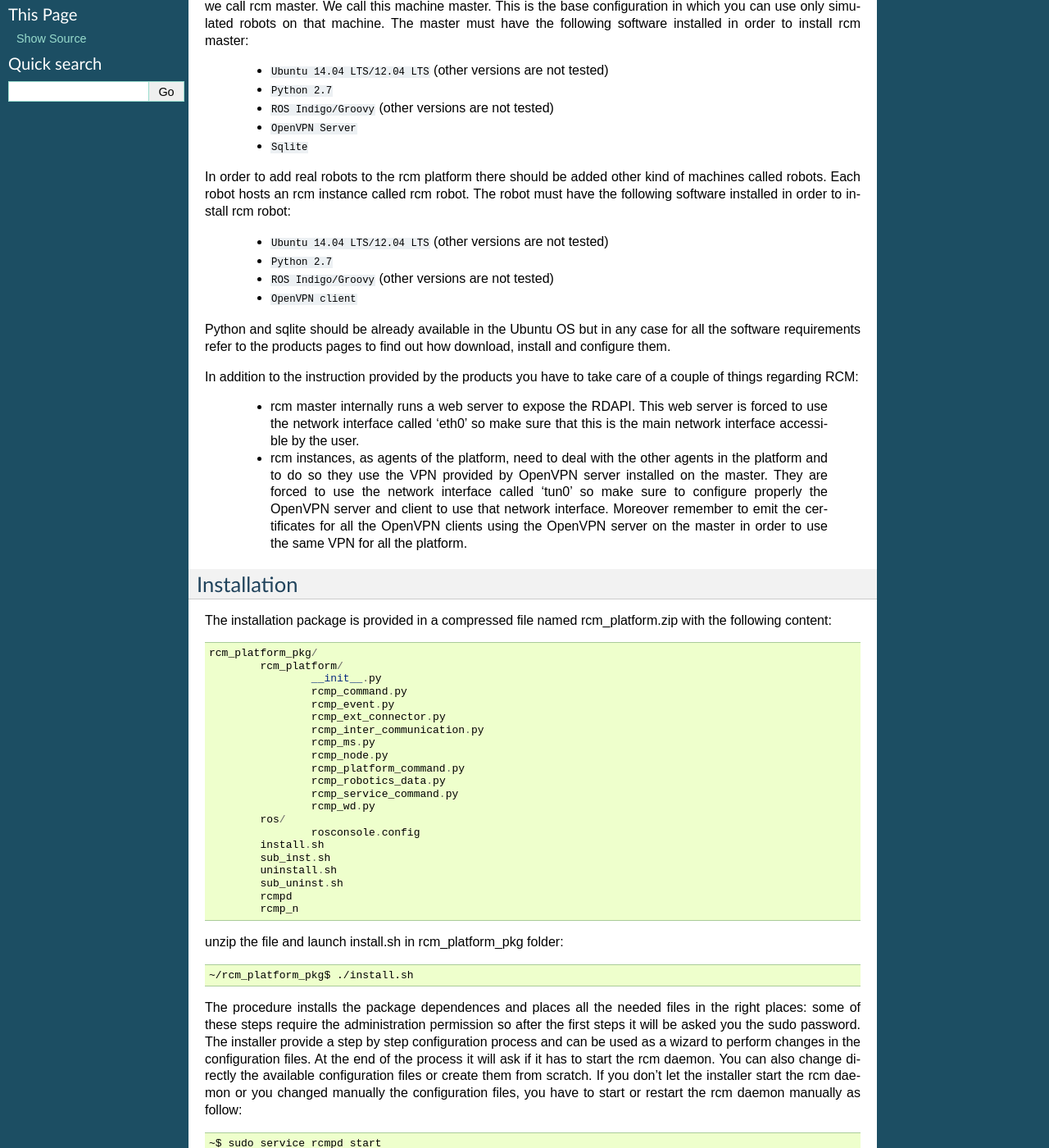
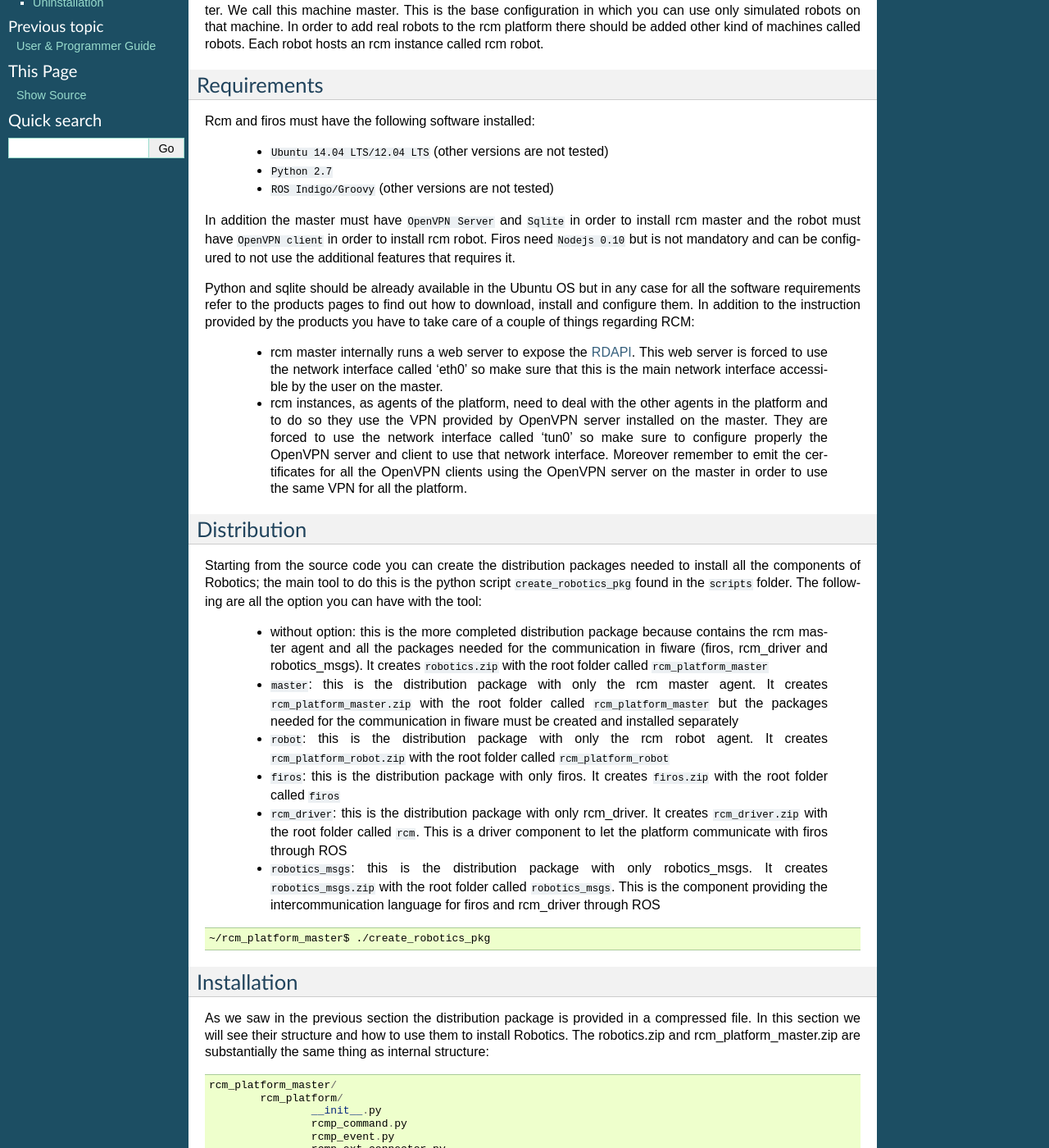
Before and after one commit to FIWARE-RoboticsGE/Robotics, a Sphinx documentation site: the page built from docs/i_and_a_guide.rst, in a window 1280 px wide and 1400 px high, scrolled down 271 px. Shown: the whole window at 82% size. Built offline with Sphinx 7.4.7, drawn with Linux system fonts in a browser that asks for light colours; pages that are not in the unit, such as notebooks, are missing from menus; some of the changed text lies outside the part shown.

Commit message:
updated version of common documentation and installation scripts

```diff
--- a/docs/i_and_a_guide.rst
+++ b/docs/i_and_a_guide.rst
@@ -3,24 +3,31 @@
 ===================================
 
 This guide tries to define the procedure to install and configure
-RCM. The most important thing to understand before beginning is
-that this is a distribute platform so for each device involved in
-the platform must be installed RCM that should be seen as an agent
-of the more complex architecture of the platform. From now on we
+Robotics. Robotics is composed by two components:
+
+	- ``RCM`` (Robot Clone Manager) the distributed platform which
+	  manages robots
+
+	- ``Firos`` the bridge which connects robots to the FIWARE world
+
+It is important to remember that installing RCM means install an
+agent on each device involved in the platform. From now on we
 call the platform rcm platform and the single agent on a device
 rcm instance.
+There should be at least one kind of machine involved in the
+rcm platform, a server who hosts the rcm instance we call
+rcm master. We call this machine master.
+This is the base configuration in which you can use only
+simulated robots on that machine.
+In order to add real robots to the rcm platform there should be
+added other kind of machines called robots. Each robot hosts an
+rcm instance called rcm robot.
 
 ------------
 Requirements
 ------------
 
-There should be at least one kind of machine involved in the
-rcm platform, a server who hosts the rcm instance we call
-rcm master. We call this machine master.
-This is the base configuration in which you can use only
-simulated robots on that machine.
-The master must have the following software installed in order
-to install rcm master:
+Rcm and firos must have the following software installed:
 
 	- ``Ubuntu 14.04 LTS/12.04 LTS`` (other versions are not tested)
 
@@ -28,36 +35,24 @@
 
 	- ``ROS Indigo/Groovy`` (other versions are not tested)
 
-	- ``OpenVPN Server``
-
-	- ``Sqlite``
-
-In order to add real robots to the rcm platform there should be
-added other kind of machines called robots. Each robot hosts an
-rcm instance called rcm robot.
-The robot must have the following software installed in order
-to install rcm robot:
-
-	- ``Ubuntu 14.04 LTS/12.04 LTS`` (other versions are not tested)
-
-	- ``Python 2.7``
-
-	- ``ROS Indigo/Groovy`` (other versions are not tested)
-
-	- ``OpenVPN client``
+In addition the master must have ``OpenVPN Server`` and
+``Sqlite`` in order to install rcm master and the robot must
+have ``OpenVPN client`` in order to install rcm robot.
+Firos need ``Nodejs 0.10`` but is not mandatory and can be
+configured to not use the additional features that requires it.
 
 Python and sqlite should be already available in the Ubuntu OS
 but in any case for all the software requirements refer to the
-products pages to find out how download, install and configure
+products pages to find out how to download, install and configure
 them.
-
 In addition to the instruction provided by the products you
 have to take care of a couple of things regarding RCM:
 
 	- rcm master internally runs a web server to expose the
-	  RDAPI. This web server is forced to use the network
-	  interface called 'eth0' so make sure that this is the
-	  main network interface accessible by the user.
+	  `RDAPI <http://docs.rdapi.apiary.io/>`_.
+	  This web server is forced to use the network interface
+	  called 'eth0' so make sure that this is the main network
+	  interface accessible by the user on the master.
 
 	- rcm instances, as agents of the platform, need to deal
 	  with the other agents in the platform and to do so they
@@ -70,15 +65,63 @@
 	  in order to use the same VPN for all the platform.
 
 ------------
+Distribution
+------------
+
+Starting from the source code you can create the distribution
+packages needed to install all the components of Robotics; the
+main tool to do this is the python script ``create_robotics_pkg``
+found in the ``scripts`` folder.
+The following are all the option you can have with the tool:
+
+	- without option: this is the more completed distribution
+	  package because contains the rcm master agent and all the
+	  packages needed for the communication in fiware (firos,
+	  rcm_driver and robotics_msgs). It creates ``robotics.zip``
+	  with the root folder called ``rcm_platform_master``
+
+	- ``master``: this is the distribution package with only the
+	  rcm master agent. It creates ``rcm_platform_master.zip``
+	  with the root folder called ``rcm_platform_master`` but the
+	  packages needed for the communication in fiware must be
+	  created and installed separately
+
+	- ``robot``: this is the distribution package with only the
+	  rcm robot agent. It creates ``rcm_platform_robot.zip`` with
+	  the root folder called ``rcm_platform_robot``
+
+	- ``firos``: this is the distribution package with only firos.
+	  It creates ``firos.zip`` with the root folder called ``firos``
+
+	- ``rcm_driver``: this is the distribution package with only
+	  rcm_driver. It creates ``rcm_driver.zip`` with the root folder
+	  called ``rcm``. This is a driver component to let the platform
+	  communicate with firos through ROS
+
+	- ``robotics_msgs``: this is the distribution package with only
+	  robotics_msgs. It creates ``robotics_msgs.zip`` with the root
+	  folder called ``robotics_msgs``. This is the component providing
+	  the intercommunication language for firos and rcm_driver
+	  through ROS
+
+::
+
+	~/rcm_platform_master$ ./create_robotics_pkg
+
+
+------------
 Installation
 ------------
 
-The installation package is provided in a compressed file
-named rcm_platform.zip with the following content:
+As we saw in the previous section the distribution package is
+provided in a compressed file. In this section we will see their
+structure and how to use them to install Robotics.
+The robotics.zip and rcm_platform_master.zip are substantially
+the same thing as internal structure:
 
 ::
 
-	rcm_platform_pkg/
+	rcm_platform_master/
 		rcm_platform/
 			__init__.py
 			rcmp_command.py
@@ -100,26 +143,118 @@
 		rcmpd
 		rcmp_n
 
-unzip the file and launch install.sh in rcm_platform_pkg
-folder:
+The only difference between the two packages is that the robotics.zip
+in the root folder has firos.zip, rcm_driver.zip, and  robotics_msgs.zip
+too. These are the distribution packages of the other components used
+to complete the Robotics and are embedded into the main package.
+
+The rcm_platform_robot.zip shares the same structure of the previous two
+but loses the two python modules related to the web server and the
+database that are only available in the rcm master agent:
 
 ::
 
-	~/rcm_platform_pkg$ ./install.sh
+	rcm_platform_robot/
+		rcm_platform/
+			__init__.py
+			rcmp_command.py
+			rcmp_event.py
+			rcmp_inter_communication.py
+			rcmp_ms.py
+			rcmp_node.py
+			rcmp_platform_command.py
+			rcmp_service_command.py
+			rcmp_wd.py
+		ros/
+			rosconsole.config
+		install.sh
+		sub_inst.sh
+		uninstall.sh
+		sub_uninst.sh
+		rcmpd
+		rcmp_n
 
-The procedure installs the package dependences and places all the
-needed files in the right places: some of these steps require
-the administration permission so after the first steps it will
-be asked you the sudo password.
-The installer provide a step by step configuration process
-and can be used as a wizard to perform changes in the
-configuration files. At the end of the process it will ask
-if it has to start the rcm daemon. You can also change
-directly the available configuration files or create them
+The other three packages shares the same structure of typical ROS
+nodes implemented in python with the root folder named with the
+package name used in ROS environment and the main python entry point
+named with what is the type of the node in ROS context. Usually the
+entry point and all the python modules goes in the scripts folder;
+configuration files are managed internally by the node so the provider
+decides where put them. Special folders containing the syntax of messages
+exchanged by the nodes are in srv or msg depending on the type of
+messages that can be exchanged (more detailed and clear explanation
+can be found on `ROS documentation <http://wiki.ros.org/>`_).
+
+Firos:
+
+::
+
+	firos/
+		config/
+		scripts/
+			include/
+				...
+			core.py
+			...
+		CMakeLists.txt
+		License.txt
+		package.xml
+		README.md
+
+rcm_driver:
+
+::
+
+	rcm/
+		scripts/
+			rcm_driver.py
+		CMakeLists.txt
+		LICENSE.txt
+		package.xml
+		README.md
+
+robotics_msgs:
+
+::
+
+	robotics_msgs/
+		msg/
+			CB_Event.msg
+			Robot_Event.msg
+		srv/
+			FIROS_info.srv
+		CMakeLists.txt
+		LICENSE.txt
+		package.xml
+		README.md
+
+The rcm agents packages contain the scripts for installing and uninstalling
+all the packages: this is due because during the installation process the
+scripts create the folder used by RCM to manage the ROS nodes and so all the
+other components of Robotics. In any case you can install all the other
+components manually simply extracting the content of the distribution
+packages into ``rcmp_ws/src`` folder (this folder is already available only
+if you have already installed the rcm platform part).
+
+For what concern the installation of robotics.zip, rcm_platform_master.zip
+or rcm_platform_robot.zip you have to extract the content of the selected
+component and run the install.sh found under the root folder:
+
+::
+
+	~/rcm_platform_master$ ./install.sh
+
+The procedure installs the package dependences and places all the needed
+files in the right places: some of these steps require the administration
+permission so after the first steps it will be asked you the sudo password.
+The installer provides a step by step configuration process and can be
+used as a wizard to perform changes in the RCM configuration files. At the
+end of the process it will ask if it has to start the rcm daemon. You can
+also change directly the available configuration files or create them
 from scratch.
-If you don't let the installer start the rcm daemon or you
-changed manually the configuration files, you have to start
-or restart the rcm daemon manually as follow:
+If you don't let the installer start the rcm daemon or you have manually
+changed the configuration files, you have to start or restart the rcm
+daemon as follow:
 
 ::
 
@@ -136,36 +271,40 @@
 Package dependences
 ===================
 
-RCM has two main dependences that are automatically installed
-using apt-get tool during the installation:
+RCM has two main dependences that are automatically installed using apt-get
+tool during the installation:
 
-	- ``python-netifaces`` for the access of the network interfaces
-	  (tun0, eth0)
+	- ``python-netifaces`` for the access of the network interfaces (tun0, eth0)
 
 	- ``python-twisted`` to implement the web service
+
+python-twisted is used as web server to provide the web services needed
+to implement the `RDAPI <http://docs.rdapi.apiary.io/>`_ available only
+through the rcm master so this package will be installed and used only
+in that rcm instance.
 
 Installation files
 ==================
 
 As said before, the installer places all the needed files in the
-installation package in the right place and creates all the needed
-folders; in this section we will list all the files and folders
-arranged by the installation process and will give a brief
-explanation for each of them.
+installation package in the right places and creates all the needed
+folders; in this section we will list all the files and folders arranged
+by the installation process and will give a brief explanation for each
+of them.
 
-	- ``~/rcmp_ws/`` this folder is created in the installer home
-	  and is used by the platform as default workspace for ROS
-	  custom nodes and launchers
+	- ``~/rcmp_ws/`` this folder is created in the installer's home
+	  and is used by the platform as default workspace for ROS custom
+	  nodes and launchers. All the packages of the components of
+	  Robotics that are not rcm platform agents will be put in this
+	  folder under ``src`` sub folder
 
-	- ``/usr/local/bin/rcmp_n`` is the rcm instance start point,
-	  the agent itself, that is started as daemon through rcmpd:
-	  it uses the python modules in the python package rcm_platform
-	  to do its work
+	- ``/usr/local/bin/rcmp_n`` is the rcm instance start point, the
+	  agent itself, that is started as daemon through rcmpd: it uses the
+	  python modules in the python package ``rcm_platform`` to do its work
 
-	- ``/usr/local/lib/python2.7/dist-packages/rcm_platform/`` is
-	  the core python package that implements all the feature of
-	  RCM and contains all the python modules. The content will
-	  be the following:
+	- ``/usr/local/lib/python2.7/dist-packages/rcm_platform/`` is the
+	  core python package that implements all the feature of RCM and
+	  contains all the python modules. The content will be the following:
 
 	  ::
 
@@ -181,64 +320,60 @@
 		rcmp_service_command.py
 		rcmp_wd.py
 
-	- ``/opt/rcm-platform/`` this folder is created in the
-	  opt folder and is the base directory for the application;
-	  it contains the configuration files, the robotics data,
-	  the logs and the ROS logging configuration file. Remember
-	  that init.cfg is only available in robots while .init.cfg
-	  and robotics data are available only in the master
+	  In case of rcm robot rcmp_ext_connector.py and rcmp_robotics_data.py
+	  are not available because they are used only by rcm master
 
-	- ``/etc/init.d/rcmpd`` is the script used to keep the rcm
-	  instance as a daemon in the system where is installed; the
-	  installer uses update-rc.d tool to insert into the system
-	  init structure so that the daemon will be run at start time
+	- ``/opt/rcm-platform/`` this folder is created in the opt folder
+	  and is the base directory for the agent; it contains the configuration
+	  files, the robotics data, the logs and the ROS logging configuration
+	  file. Remember that init.cfg is only available in robots while
+	  .init.cfg and robotics data are available only in the master
+
+	- ``/etc/init.d/rcmpd`` is the script used to keep the rcm instance as
+	  a daemon in the system where is installed; the installer uses
+	  update-rc.d tool to insert into the system init structure so that the
+	  daemon will be run at start time
 
 -------------
 Configuration
 -------------
 
-The configuration process prompts questions to the user,
-proposes available responses within brackets in case of
-selection queries and shows a default response within square
-brackets (used in case the user presses only Enter key):
+The configuration process prompts questions to the user, proposes available
+responses within brackets in case of selection queries and shows a default
+response within square brackets (used in case the user presses only Enter key):
 
 ::
 
-	~/rcm_platform_pkg$ ./install
-	Is this RCM platform node the master ([Y]es/no)?
+	~/rcm_platform_master$ ./install
+	The workspace rcmp_ws already exists: do you wanna replace it ([Y]es/no)?
 
-As said before we have two kind of agents in the platform so
-this question provide the selection between an rcm master
-agent that should be installed on the master and an rcm robot
-agent that should be installed on the robots.
-Rcm master doesn't have the standard configuration file
-init.cfg but uses an hidden file .init.cfg that looks the
-same but with only the list of the ports opened for inbound
-communication; this instance directly controls the robotics
-data so further creates and uses the sqlite database
-file named robotics_data.db.
-Rcm robot uses the standard configuration file and need a name
-for the platform instance and the ip address where to find rcm
-master too.
+As said before we have two kinds of agents in the platform so different questions
+are proposed in the two cases.
+Rcm master doesn't have the standard configuration file init.cfg but uses an
+hidden file .init.cfg that looks the same but with only the list of the ports
+opened for inbound communication; this instance directly controls the robotics
+data so further creates and uses the sqlite database file named robotics_data.db.
+Rcm robot uses the standard configuration file and need a name for the platform
+instance and the ip address where to find rcm master too.
 
-Don't forget that the list of ports for inbound communication
-should be configured only if we need ports available from outside
-the VPN so you have to open the ports on the NAT and firewall
-to make them available to the platform. Moreover for what concern
-the name and the ip address configured on the rcm robots is
-important to remember that the ip address of the master must be
-the one in the VPN (network interface 'tun0' is used by the
-instances to communicate each other) and the name of the robot
-must match the one provided during the provisioning phase (once
-the rcm master is installed and running exposes RDAPI: to add
-robots to the platform you have to call the provisioning web
-service and provide the name there will be used for the robot).
+Don't forget that the list of ports for inbound communication should be configured
+only if we need ports available from outside the VPN so you have to open the ports
+on the NAT and firewall to make them available to the platform. Moreover for what
+concern the name and the ip address configured on the rcm robots is important to
+remember that the ip address of the master must be the one in the VPN (network
+interface 'tun0' is used by the instances to communicate each other) and the name
+of the robot must match the one provided during the provisioning phase (once
+the rcm master is installed and running exposes `RDAPI <http://docs.rdapi.apiary.io/>`_:
+to add robots to the platform you have to call the provisioning web service and
+provide the name there will be used for the robot).
+For more information about the provisioning process you can see the
+`User and Programmer's Guide <u_and_p_guide>`_
 
 Platform instance configuration files
 =====================================
 
-In the source repository is available under the folder cfg an
-example of file configuration called init_template.cfg:
+In the source repository is available under the folder cfg an example of file
+configuration called ``init_template.cfg``:
 
 ::
 
@@ -288,39 +423,41 @@
 Used ports
 ==========
 
-The main port used by all the rcm instance in the platform is
-9999 on TCP protocol to communicate each other: it is used
-inside the VPN channel so there shouldn't be problems about
-inbound/outbound access and firewall/NAT concerns.
-Furthermore in case of the master we need the port 1194 on
-UDP protocol used by OpenVPN server to provide the VPN channel
-and the port 80 on TCP protocol used by rcm master to provide
-the interaction with external users. These two ports require
-inbound and outbound access so you have to open them on your
+The main port used by all the rcm instance in the platform is 9999 on TCP
+protocol to communicate each other: it is used inside the VPN channel so there
+shouldn't be problems about inbound/outbound access and firewall/NAT concerns.
+Furthermore in case of the master we need the port 1194 on UDP protocol used
+by OpenVPN server to provide the VPN channel and the port 80 on TCP protocol
+used by rcm master to provide the interaction with external users. These two
+ports require inbound and outbound access so you have to open them on your
 firewall/NAT.
-Remember that all the ROS nodes in the ROS framework under the
-RCM platform use a port to communicate with their master but
-all these communications are inside the VPN channel. During
-the configuration phase you will be asked for opened inbound
-ports: these ports are needed only if you need that one ROS
-node must be accessed from outside the platform.
-All inbound ports used by ROS nodes in these cases have to be
-opened on your firewall/NAT: RCM suppose that all the opened
-inbound ports are properly managed by the network manager in
-your environment.
+Remember that all the ROS nodes in the ROS framework under the RCM platform
+use a port to communicate with their master but all these communications are
+inside the VPN channel. During the configuration phase you will be asked for
+opened inbound ports: these ports are needed only if you need that one ROS
+node must be accessed from outside the platform. Firos for example need a
+port opened to be reached by the fiware context broker and communicate with it.
+Every robot in fiware will live in a logic container called service space so
+the rcm master managing multiple robots in fiware will need as much opened
+ports as the number of service spaces: every service space will be associated
+to a robot and will run a firos instance at master side that will need its
+own port to let the context broker know its existence.
+All inbound ports used by ROS nodes in these cases have to be opened on your
+firewall/NAT: RCM suppose that all the opened inbound ports are properly
+managed by the network manager in your environment.
 
 --------------
 Uninstallation
 --------------
 
-The installation package rcm_platform.zip provides the tool
-for uninstalling RCM. Enter into rcm_platform_pkg folder
-extracted from the installation package and launch
-uninstall.sh:
+The distribution package of all the rcm platforms provides the tool for
+uninstalling Robotics. Enter into distribution folder or if no more available
+take the zip file and extract the content. Run the ``uninstall.sh`` script to
+uninstall all the components of Robotics:
 
 ::
 
 	~/rcm_platform_pkg$ ./uninstall.sh
 
-this command removes all the files associated with RCM except
-the `package dependences`_.
+this command removes all the files associated with RCM except the
+`package dependences`_.
--- a/docs/index.rst
+++ b/docs/index.rst
@@ -9,10 +9,10 @@
 Contents:
 
 .. toctree::
-   :maxdepth: 2
+    :maxdepth: 2
 
-	u_and_p_guide
-	i_and_a_guide
+    u_and_p_guide
+    i_and_a_guide
 
 Indices and tables
 ==================
```
Also changed, not shown: other parts of docs/i_and_a_guide.rst (+6 -6 lines), README.md (+58 -5 lines), 2 other files.
